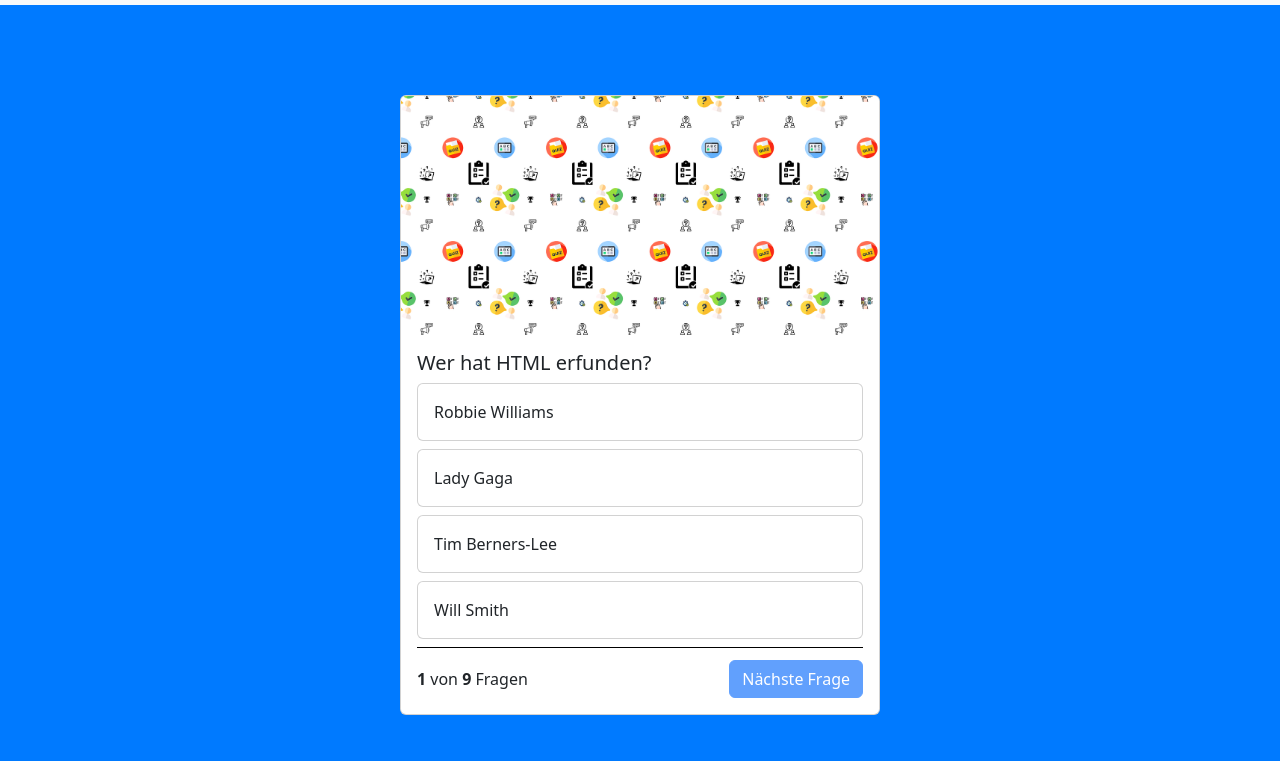
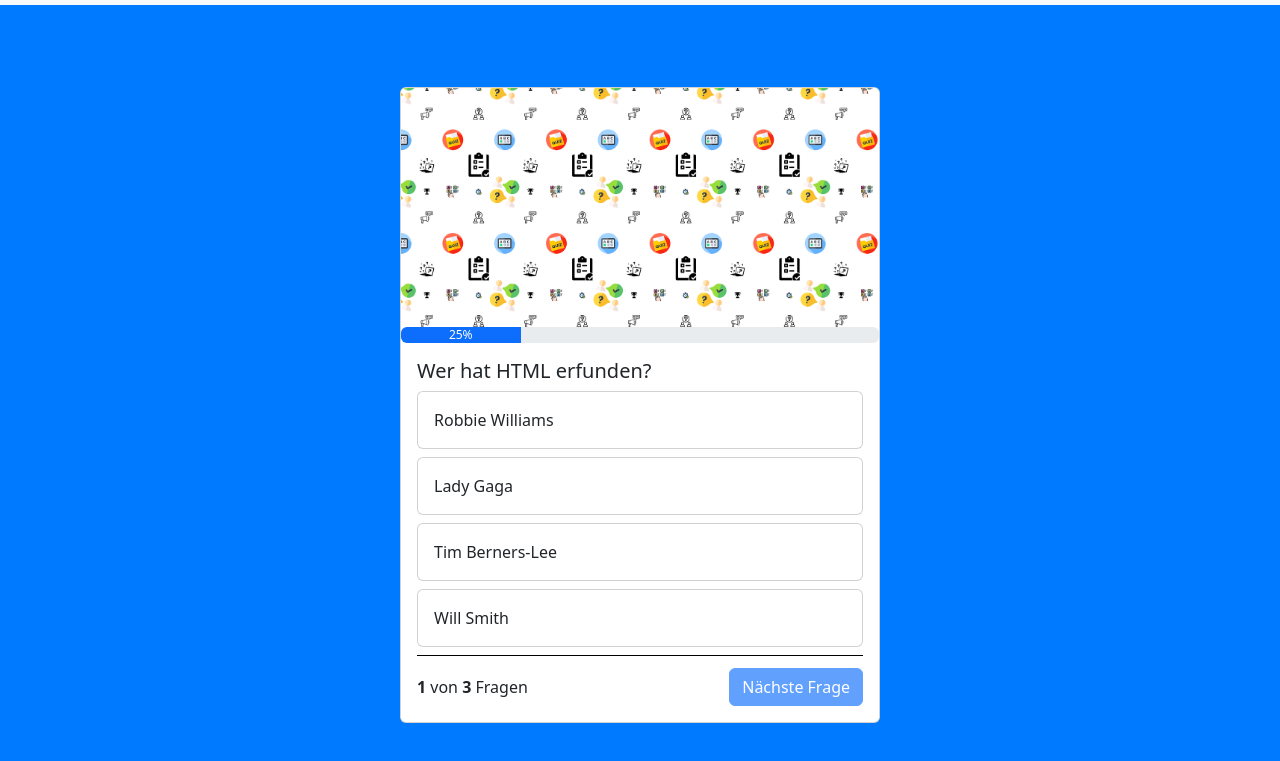
Before and after one commit to dampolo/Quizapp, a plain HTML site: page index.html in a window 1280 px wide. Shown: the part 45-806 px from the top of the page. Drawn offline with nearby package versions, Linux system fonts and the light colour scheme.

Commit message:
progress bar beginning

```diff
--- a/index.html
+++ b/index.html
@@ -20,47 +20,64 @@
   </nav>
 
   <div class="container">
+    <div class="card quiz-card">
+        <img src="./img/quiz.png" id="header-image" class="card-img-top" alt="image">
 
-    <div class="card quiz-card">
-        <img src="./img/quiz.png" class="card-img-top" alt="image">
-        <div class="card-body">
+        <div class="progress">
+            <div class="progress-bar" role="progressbar" aria-label="Example with label" style="width: 25%;" aria-valuenow="25" aria-valuemin="0" aria-valuemax="100">25%</div>
+        </div>
+
+        <div class="card-body" id="end-screen"  style="display: none;">
+
+            <div class="text-center">
+                Quiz beendet!
+            </div>
+            <!-- <div>
+                <img class="width-100" src="img/trophy.png" alt="" srcset="">
+            </div> -->
+            <div class="text-center">
+                Du hast <b id="amount-of-right-questions">XXX</b> Fragen von <b id="amounts-of-questions">XXX</b> richtig beantwortet
+            </div>
+        </div>
+
+        <div class="card-body" id="question-body">
         <h5 class="card-title" id="question-text">Frage</h5>
 
         <div class="card quiz-answer-card mb-2" onclick="answer('answer-1')">
             <div class="card-body" id="answer-1">
-                Antwort
+                Laden...
             </div>
           </div>
 
           <div class="card quiz-answer-card mb-2" onclick="answer('answer-2')">
             <div class="card-body" id="answer-2">
-                Antwort
+                Laden...
             </div>
           </div>
 
           <div class="card quiz-answer-card mb-2" onclick="answer('answer-3')">
             <div class="card-body" id="answer-3">
-                Antwort
+                Laden...
             </div>
           </div>
 
           <div class="card quiz-answer-card mb-2" onclick="answer('answer-4')">
             <div class="card-body" id="answer-4">
-              Antwort
+                Laden...
             </div>
           </div>
 
           <div class="question-footer">
 
             <span>
-            <b>1</b> von <b id="all-questions-amounts"></b> Fragen
+            <b id="number-question">1</b> von <b id="all-questions-amounts"></b> Fragen
             </span>
             <button onclick="nextQuestion()" type="button" class="btn btn-primary" disabled id="button">Nächste Frage</button>
           </div>
 
         </div>
     </div>
+  </div>
 
-    </div>
 </body>
 </html>
--- a/script.js
+++ b/script.js
@@ -23,57 +23,58 @@
         "answer-4": "html",
         "correct-answer": 1,
     },
-    {
-        "question": "Was befindet sich im img-Tag?",
-        "answer-1": "Video",
-        "answer-2": "Sound",
-        "answer-3": "Text",
-        "answer-4": "Bild",
-        "correct-answer": 4,
-    },
-    {
-        "question": "Was macht oder ist das CSS?",
-        "answer-1": "Server",
-        "answer-2": "Texte",
-        "answer-3": "Styling",
-        "answer-4": "Zahlungen",
-        "correct-answer": 3,
-    },
-    {
-        "question": "Wofür benötigt man ein script-Tag?",
-        "answer-1": "Einbinden von JavaScript",
-        "answer-2": "Einbinden von CSS",
-        "answer-3": "Einbinden von HTML",
-        "answer-4": "Einbinden von Bootstrap",
-        "correct-answer": 1,
-    },
-    {
-        "question": "Wofür steht CSS?",
-        "answer-1": "Creating Styling Sheets",
-        "answer-2": "Computing Sty Sheets",
-        "answer-3": "Cascading Style Sheets",
-        "answer-4": "Color Sheme Sheets",
-        "correct-answer": 3,
-    },
-    {
-        "question": "Wie definiert man eine JavaScript-Funktion?",
-        "answer-1": "myFunction()",
-        "answer-2": "function myFunction()",
-        "answer-3": "function=myFunction()",
-        "answer-4": "function:myFunction()",
-        "correct-answer": 2,
-    },
-    {
-        "question": "Wie schreibt man eine IF-Abfrage in JavaScript?",
-        "answer-1": "if(index : 0)",
-        "answer-2": "if(index 0)",
-        "answer-3": "if{index = 0)}",
-        "answer-4": "if(index == 0)",
-        "correct-answer": 4,
-    },
+    // {
+    //     "question": "Was befindet sich im img-Tag?",
+    //     "answer-1": "Video",
+    //     "answer-2": "Sound",
+    //     "answer-3": "Text",
+    //     "answer-4": "Bild",
+    //     "correct-answer": 4,
+    // },
+    // {
+    //     "question": "Was macht oder ist das CSS?",
+    //     "answer-1": "Server",
+    //     "answer-2": "Texte",
+    //     "answer-3": "Styling",
+    //     "answer-4": "Zahlungen",
+    //     "correct-answer": 3,
+    // },
+    // {
+    //     "question": "Wofür benötigt man ein script-Tag?",
+    //     "answer-1": "Einbinden von JavaScript",
+    //     "answer-2": "Einbinden von CSS",
+    //     "answer-3": "Einbinden von HTML",
+    //     "answer-4": "Einbinden von Bootstrap",
+    //     "correct-answer": 1,
+    // },
+    // {
+    //     "question": "Wofür steht CSS?",
+    //     "answer-1": "Creating Styling Sheets",
+    //     "answer-2": "Computing Sty Sheets",
+    //     "answer-3": "Cascading Style Sheets",
+    //     "answer-4": "Color Sheme Sheets",
+    //     "correct-answer": 3,
+    // },
+    // {
+    //     "question": "Wie definiert man eine JavaScript-Funktion?",
+    //     "answer-1": "myFunction()",
+    //     "answer-2": "function myFunction()",
+    //     "answer-3": "function=myFunction()",
+    //     "answer-4": "function:myFunction()",
+    //     "correct-answer": 2,
+    // },
+    // {
+    //     "question": "Wie schreibt man eine IF-Abfrage in JavaScript?",
+    //     "answer-1": "if(index : 0)",
+    //     "answer-2": "if(index 0)",
+    //     "answer-3": "if{index = 0)}",
+    //     "answer-4": "if(index == 0)",
+    //     "correct-answer": 4,
+    // },
 ];
 
 let currentQuestions = 0;
+let rightQuestions = 0
 
 function init() {
     document.getElementById("all-questions-amounts").innerHTML = questions.length;
@@ -81,12 +82,24 @@
 }
 
 function showQuestion() {
+
+    if(currentQuestions >= questions.length) {
+        document.getElementById("end-screen").style = ""
+        document.getElementById("question-body").style.display = "none"
+        document.getElementById("amounts-of-questions").innerHTML = questions.length;
+        document.getElementById("amount-of-right-questions").innerHTML = rightQuestions
+        document.getElementById("header-image").src = "img/trophy.png";
+
+    } else {
     let question = questions[currentQuestions]
+
+    document.getElementById("number-question").innerHTML = currentQuestions+1
     document.getElementById("question-text").innerHTML = question["question"]
     document.getElementById("answer-1").innerHTML = question["answer-1"]
     document.getElementById("answer-2").innerHTML = question["answer-2"]
     document.getElementById("answer-3").innerHTML = question["answer-3"]
     document.getElementById("answer-4").innerHTML = question["answer-4"]
+    }
 }
 
 function answer(selection) {
@@ -95,9 +108,9 @@
     let idOfRightAnswer = `answer-${question["correct-answer"]}`;
 
     if (selectedQuestionNumber == question["correct-answer"]) {
-        console.log("RICHTIG")
-        document.getElementById(selection).classList.add("bg-success")
-
+        document.getElementById(selection).classList.add("bg-success");
+        //rightQuestions++ // +=1
+        rightQuestions+=1
     } else {
         console.log("FALSCH")
         document.getElementById(selection).classList.add("bg-danger")
@@ -108,12 +121,12 @@
 
 function nextQuestion() {
     currentQuestions++
+    document.getElementById("button").disabled = true;
     showQuestion()
     resetAnswers()
 }
 
 function resetAnswers() {
-    document.getElementById("button").disabled = true;
     document.getElementById("answer-1").classList.remove("bg-danger")
     document.getElementById("answer-1").classList.remove("bg-success")
     document.getElementById("answer-2").classList.remove("bg-danger")
@@ -123,3 +136,6 @@
     document.getElementById("answer-4").classList.remove("bg-danger")
     document.getElementById("answer-4").classList.remove("bg-success")
 }
+
+function nuberQuestion() {
+}
--- a/style.css
+++ b/style.css
@@ -15,6 +15,9 @@
     width: 30rem;
 }
 
+.card-body {
+    /* display: flex; */
+}
 .question-footer {
     border-top: 1px solid rgb(0,0,0);
     display: flex;
@@ -32,3 +35,11 @@
 .bg-danger {
     color: rgb(255,255,255)  !important;
 }
+
+.width-100 {
+    width: 100%;
+}
+
+.text-center {
+    text-align: center;
+}
```
Also changed, not shown: img/trophy.png (added).
